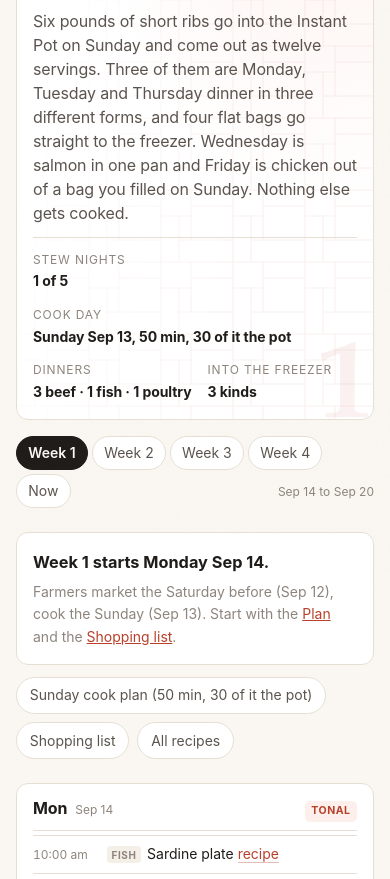
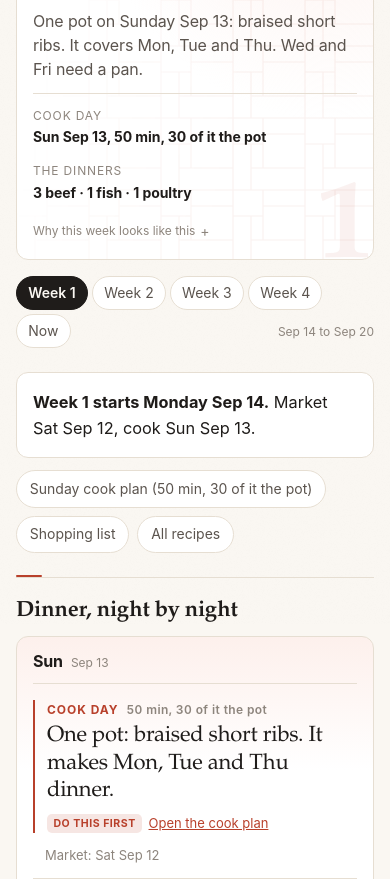
Before and after one commit to frugalhahns/kitchen, a plain HTML site: page index.html in a window 390 px wide. Shown: the part 220-1099 px from the top of the page. Drawn offline with Linux system fonts and the light colour scheme.

Commit message:
Say less on every page someone cooks from
Four pages had a paragraph of prose above every section explaining what the
section already showed. The week's card grid had three lines telling you
how to read badges that say what they mean. Someone trying to find out what
to cook had to read past all of it.

The masthead is one sentence now, and it is the only sentence on the site
that has to be exactly right: "One pot on Sunday Oct 4: chicken and greens
soup. It covers Mon and Wed. Thu comes out of the freezer. Tue and Fri need
a pan." It is built from the day data rather than written per week, so it
cannot go stale. The week's rationale folds away behind a toggle.

Anything needed once rather than weekly moves behind a `details.ref`, which
looks exactly like an h2 and opens on a tap: the market slots, the produce
by month, the market rules, the pantry order, the six cook-day rules.
Shopping went from five sections of prose to a checklist and four closed
folds. Nothing was deleted, it is just closed.

The grid also opens with the cook day now. Two Sundays are in play in any
week, the one before Monday that makes the food and the one at the end that
starts the next week, and the site never said which was which. The first is
a card of its own; the second says which week it is cooking for.

Fuel, Training, The Plan and Eating Out are deliberately untouched. Those
four are the reasoning and being long is their job.

Co-Authored-By: Claude Opus 5 (1M context) <noreply@anthropic.com>

```diff
--- a/index.html
+++ b/index.html
@@ -22,15 +22,15 @@ const mon = mondayForCycleWeek(w.n);
 const cookDay = addDays(mon, -1);
 const todayISO = iso(today());
 const bday = CONFIG.birthday ? parseISO(CONFIG.birthday) : null;
+const nextWeek = WEEKS[w.n % WEEKS.length];
 
 const pct = st.started ? Math.min(100, Math.round((st.resetWeek - 1) / CONFIG.resetWeeks * 100)) : 0;
 
 let banner = '';
 if (!st.started) {
-  banner = `<div class="card"><b>Week 1 starts Monday ${esc(fmtShort(parseISO(CONFIG.cycleStart)))}.</b>
-    <p class="muted" style="margin:.35rem 0 0">Farmers market the Saturday before (${esc(fmtShort(addDays(parseISO(CONFIG.cycleStart), -2)))}), cook the Sunday (${esc(fmtShort(addDays(parseISO(CONFIG.cycleStart), -1)))}). Start with the <a href="plan.html">Plan</a> and the <a href="shopping.html">Shopping list</a>.</p></div>`;
+  banner = `<div class="card"><b>Week 1 starts Monday ${esc(fmtShort(parseISO(CONFIG.cycleStart)))}.</b> Market Sat ${esc(fmtShort(addDays(parseISO(CONFIG.cycleStart), -2)))}, cook Sun ${esc(fmtShort(addDays(parseISO(CONFIG.cycleStart), -1)))}.</div>`;
 } else if (st.done) {
-  banner = `<div class="card"><b>Twelve weeks done.</b><p class="muted" style="margin:.35rem 0 0">Time to get the bloodwork redrawn and compare it to your baseline. The cycle keeps repeating in the meantime, and by now the freezer is doing most of the work.</p></div>`;
+  banner = `<div class="card"><b>Twelve weeks done.</b> Time to redraw the bloodwork. The cycle keeps repeating in the meantime.</div>`;
 }
 
 $('#main').innerHTML = `
@@ -39,14 +39,13 @@ $('#main').innerHTML = `
     <span class="num" aria-hidden="true">${w.n}</span>
     <p class="eyebrow">${cuisineGlyph(slug, 26)}<span>Week ${w.n} of the cycle</span><span class="dot"></span><span>${esc(w.cuisine)}</span></p>
     <h1>${esc(w.title)}</h1>
-    <p class="lede">${esc(w.theme)}</p>
+    <p class="lede">${esc(weekInOneLine(w, cookDay))}</p>
     <div class="facts">
-      <div><span>Stew nights</span><b>${w.days.slice(0, 5).filter(d => /soup|stew|jjigae|chili|brais/i.test(d.m2)).length} of 5</b></div>
-      <div><span>Cook day</span><b>Sunday ${esc(fmtShort(cookDay))}, ${esc(w.cookTime)}</b></div>
-      <div><span>Dinners</span><b>${esc(dinnerMix(w))}</b></div>
-      <div><span>Into the freezer</span><b>${w.freezer.length} kind${w.freezer.length === 1 ? '' : 's'}</b></div>
+      <div><span>Cook day</span><b>Sun ${esc(fmtShort(cookDay))}, ${esc(w.cookTime)}</b></div>
+      <div><span>The dinners</span><b>${esc(dinnerMix(w))}</b></div>
       ${st.started && !st.done ? `<div><span>Reset</span><b>Week ${st.resetWeek} of ${CONFIG.resetWeeks}</b></div>` : ''}
     </div>
+    <details class="extra why"><summary>Why this week looks like this</summary><div class="extra-body"><p class="note-n">${esc(w.theme)}</p></div></details>
     ${st.started && !st.done ? `<div class="bar" style="margin-top:var(--s-3)"><i style="width:${pct}%"></i></div>` : ''}
   </header>
   <div id="wb"></div>
@@ -56,18 +55,16 @@ $('#main').innerHTML = `
     <a class="btn" href="shopping.html">Shopping list</a>
     <a class="btn" href="recipes.html">All recipes</a>
   </div>
+  <h2 style="margin-top:var(--s-5)">Dinner, night by night</h2>
   <div class="grid days" id="days"></div>
 
-  <h2>In the fridge, and by when</h2>
-  <div class="card">
-    <p class="muted" style="margin:0 0 .6rem">Cooked Sunday ${esc(fmtShort(cookDay))}. These are the dates to work backwards from, and the reason nothing in this plan gets thrown away.</p>
-    <div id="keeps"></div>
-  </div>
+  <h2>In the fridge, eat by</h2>
+  <div class="card"><div id="keeps"></div></div>
 
-  <h2>Into the freezer this week</h2>
+  <h2>Into the freezer</h2>
   <div class="card">
     <div id="bank"></div>
-    <p class="muted" style="margin-top:.7rem">Date every bag as it goes in and keep the count current on the <a href="freezer.html">Storage page</a>. Two or three cycles of this and any night can be a reheat of your choosing, which is the whole point of the plan.</p>
+    <p class="muted" style="margin-top:.7rem">Date every bag, and log it on the <a href="freezer.html">Storage page</a>.</p>
   </div>
 `;
 
@@ -85,7 +82,31 @@ $('#bank').innerHTML = (w.freezer || []).map(f =>
   `<div class="frz"><span class="n">${esc(f.what)}</span><span class="age">${f.months} month${f.months === 1 ? '' : 's'}</span></div>`
 ).join('');
 
-$('#days').innerHTML = w.days.map((d, i) => {
+/* The grid opens with the Sunday before Monday, because that cook day is
+   what makes the rest of the week possible and it is the one thing that has
+   to happen on a date. Two Sundays are in play in any week and this is the
+   earlier one. */
+const madeList = w.days.slice(0, 5).filter(d => d.src === 'sunday' || d.src === 'assemble');
+const bankList = w.days.slice(0, 5).filter(d => daySrc(d) === 'freezer');
+const cookIsToday = iso(cookDay) === todayISO;
+const cookCard = `
+  <div class="day cookday${cookIsToday ? ' today' : ''}"${cookIsToday ? ' id="today"' : ''}>
+    <div class="dh">
+      <b>Sun</b>
+      <span class="date">${esc(fmtShort(cookDay))}</span>
+      <span class="spacer"></span>
+      ${cookIsToday ? '<span class="pill today">Today</span>' : ''}
+    </div>
+    <div class="dinner fresh">
+      <p class="dl"><span>Cook day</span><span class="tm">${esc(w.cookTime)}</span></p>
+      <p class="dm">One pot: ${esc(potName(w))}. It makes ${esc(listOf(madeList.map(d => d.day)))} dinner.</p>
+      <p class="dsrc"><span class="badge fresh">Do this first</span><a href="cook.html">Open the cook plan</a></p>
+    </div>
+    <p class="cooklist">Market: Sat ${esc(fmtShort(addDays(cookDay, -1)))}${bankList.length ? ' &middot; ' + esc(listOf(bankList.map(d => d.day))) + ' comes out of the freezer' : ''}</p>
+    <details class="extra"><summary>What it makes</summary><div class="extra-body"><p class="note-n">${(w.keeps || []).map(k => esc(k.what)).join('. ')}.</p></div></details>
+  </div>`;
+
+$('#days').innerHTML = cookCard + w.days.map((d, i) => {
   const date = addDays(mon, i);
   const isToday = iso(date) === todayISO;
   const isPast = iso(date) < todayISO && st.started && !st.done;
@@ -97,10 +118,15 @@ $('#days').innerHTML = w.days.map((d, i) => {
   const bdayNote = isBday
     ? '<b>Turning 41.</b> Make this the free meal for the week and go wherever you actually want. If it is Korean BBQ, order galbi and chadolbaegi and a mountain of lettuce and skip the rice and the soju, and you will have had a real celebration that costs the reset nothing. One planned meal is not a relapse, it is the thing that keeps the other eighty-three on track.'
     : '';
-  const extras = [
+  const src = dinnerSrc(d);
+
+  /* Charlie's 10am and 2pm are his alone, and so is the training note. They
+     go behind the toggle so the card answers one question at a glance. */
+  const mine = [
+    `<div class="meal"><span class="when">${esc(win.first)}</span><span class="what">${proteinTag(d.m1)}${esc(d.m1)}${m1r}</span></div>`,
+    snack ? `<div class="meal"><span class="when">${esc(win.snack)}</span><span class="what">${proteinTag(snack)}${esc(snack)}</span></div>` : '',
     d.post ? `<p class="note-p"><b>After the Tonal.</b> ${esc(d.post)}</p>` : '',
     bdayNote ? `<p class="note-p">${bdayNote}</p>` : '',
-    d.kid ? `<p class="note-k"><b>Son:</b> ${esc(d.kid)}</p>` : '',
     d.note ? `<p class="note-n">${esc(d.note)}</p>` : '',
     also.length ? `<p class="alsoline">Also: ${also.map(id => `<a href="recipes.html#${id}">${esc(RECIPES[id].name)}</a>`).join(', ')}</p>` : '',
   ].filter(Boolean);
@@ -113,13 +139,15 @@ $('#days').innerHTML = w.days.map((d, i) => {
       <span class="spacer"></span>
       ${isToday ? '<span class="pill today">Today</span>' : ''}
       ${isBday ? '<span class="pill free">Birthday</span>' : ''}
-      ${d.free ? '<span class="pill free">Free meal</span>' : ''}
-      <span class="pill ${d.lift ? 'lift' : 'rest'}">${d.lift ? 'Tonal' : 'Rest'}</span>
     </div>
-    <div class="meal"><span class="when">${esc(win.first)}</span><span class="what">${proteinTag(d.m1)}${esc(d.m1)}${m1r}</span></div>
-    ${snack ? `<div class="meal"><span class="when">${esc(win.snack)}</span><span class="what">${proteinTag(snack)}${esc(snack)}</span></div>` : ''}
-    <div class="meal"><span class="when">${esc(win.dinner)}</span><span class="what">${proteinTag(d.m2)}${esc(d.m2)}${m2r}</span></div>
-    ${extras.length ? `<details class="extra"${isToday ? ' open' : ''}><summary>${extras.length} note${extras.length === 1 ? '' : 's'}</summary><div class="extra-body">${extras.join('')}</div></details>` : ''}
+    <div class="dinner ${src.cls}">
+      <p class="dl"><span>Dinner</span><span class="tm">${esc(win.dinner)}</span><span class="spacer"></span>${proteinTag(d.m2)}</p>
+      <p class="dm">${esc(d.m2)}${m2r}</p>
+      <p class="dsrc"><span class="badge">${esc(src.label)}</span>${d.src === 'cookday'
+        ? `for next week &middot; <a href="cook.html?w=${nextWeek.n}">Week ${nextWeek.n} plan</a>` : ''}</p>
+    </div>
+    ${d.kid ? `<p class="note-k"><b>Kid:</b> ${esc(d.kid)}</p>` : ''}
+    <details class="extra"><summary>Charlie's 10am and 2pm</summary><div class="extra-body">${mine.join('')}</div></details>
   </div>`;
 }).join('');
 
```
Also changed, not shown: cook.html (+19 -5 lines), recipes.html (+1 -1 lines), shopping.html (+13 -6 lines), 1 other file.
